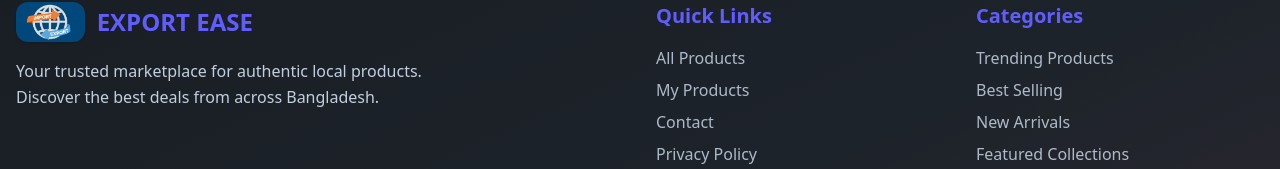
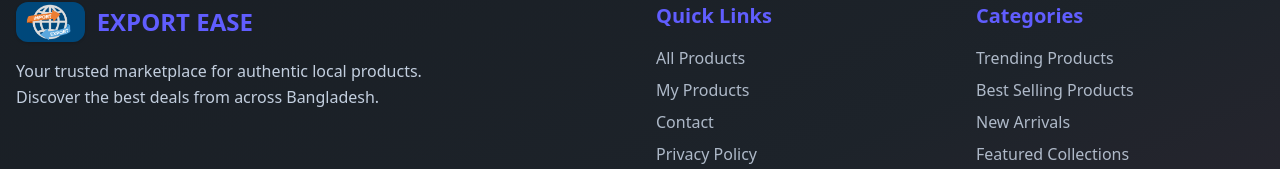
Before and after one commit to RUHUL-AMIN1987/import-and-export-clients, a React (Vite) app: page / in a window 1280 px wide. Shown: the part 2003-2172 px from the top of the page. Built offline with nearby package versions, Linux system fonts and the light colour scheme; no server answers.

Commit message:
added footer section

```diff
--- a/src/Component/Footer/Footer.jsx
+++ b/src/Component/Footer/Footer.jsx
@@ -120,7 +120,7 @@ const Footer = () => {
                 <a
                   href="#"
                   className="hover:text-primary hover:underline transition">
-                  Best Selling
+                  Best Selling Products
                 </a>
               </li>
               <li>
```
